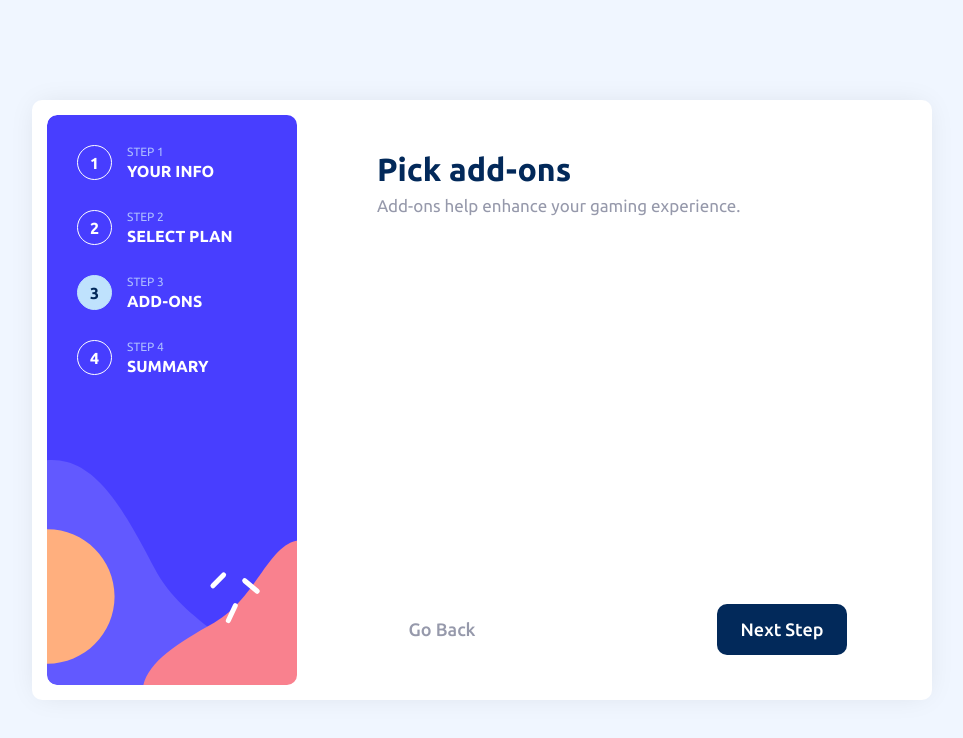
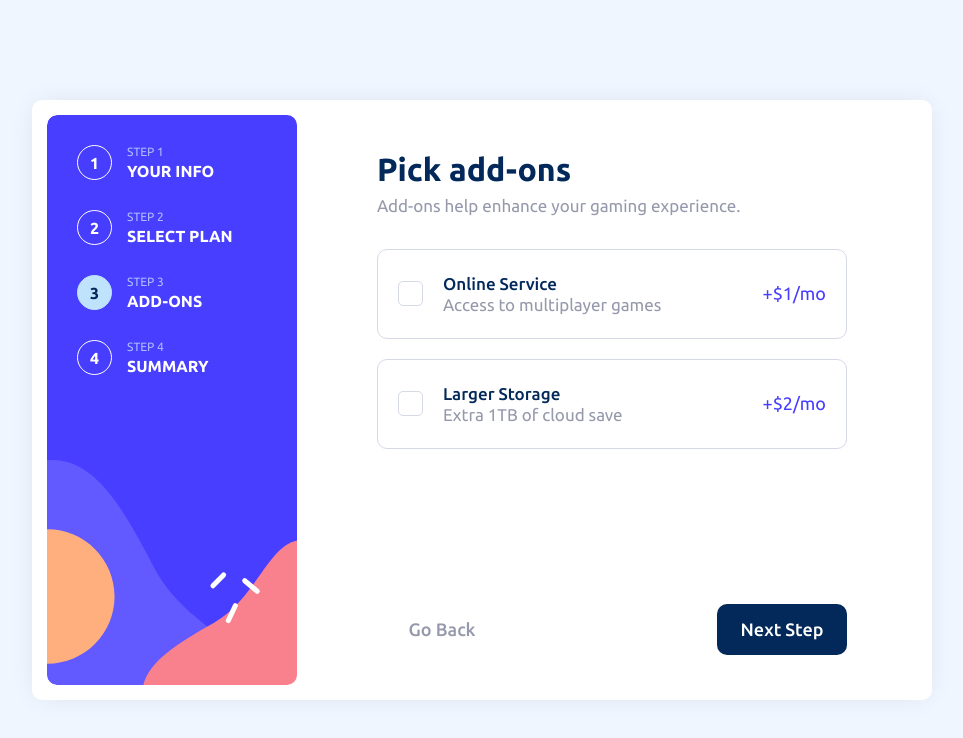
Before and after one commit to designer-carlyn/multi-step-form, a Next.js app: page / in a window 1280 px wide. Shown: the top 738 px of the page, without its empty margins (158-1121 px from the left). Built offline with nearby package versions, Linux system fonts and the light colour scheme.

Commit message:
pick add ons

```diff
--- a/components/add-ons.js
+++ b/components/add-ons.js
@@ -1,13 +1,72 @@
-import React from "react";
+import React, { useState } from "react";
 
 const AddOns = () => {
+  const [addOns, setAddOns] = useState([]);
+
+  function handleChange(event) {
+    let value = event.target.value;
+    let name = event.target.name;
+    let isChecked = event.target.checked;
+    var updateAddOns = [...addOns];
+
+    if (isChecked) {
+      updateAddOns = [
+        ...addOns,
+        {
+          name: name,
+        },
+      ];
+    } else {
+      updateAddOns.splice(addOns.indexOf(name), 1);
+    }
+
+    setAddOns(updateAddOns);
+  }
+
   return (
     <div className="add-ons card">
       <div className="card-header">
         <h1>Pick add-ons</h1>
         <p>Add-ons help enhance your gaming experience.</p>
       </div>
-      <div className="card-content"></div>
+      <div className="card-content">
+        <div className="add-ons__wrapper">
+          <div className="add-ons__wrapper-item">
+            <input
+              type="checkbox"
+              value="1"
+              name="Online Service"
+              onChange={handleChange}
+            />
+            <div className="checkbox-content">
+              <div className="item-checkbox"></div>
+              <div className="item-context">
+                <p>Online Service</p>
+                <p>Access to multiplayer games</p>
+              </div>
+              <div className="item-price">+$1/mo</div>
+            </div>
+          </div>
+        </div>
+        <div className="add-ons__wrapper">
+          <div className="add-ons__wrapper-item">
+            <input
+              type="checkbox"
+              value="2"
+              name="Larger Storage"
+              onChange={handleChange}
+            />
+            <div className="checkbox-content">
+              <div className="item-checkbox"></div>
+              <div className="item-context">
+                <p>Larger Storage</p>
+                <p>Extra 1TB of cloud save</p>
+              </div>
+              <div className="item-price">+$2/mo</div>
+            </div>
+          </div>
+        </div>
+      </div>
       <div className="card-bottom">
         <button className="btn btn-back">Go Back</button>
         <button className="btn btn-next">Next Step</button>
--- a/styles/components/add-ons.scss
+++ b/styles/components/add-ons.scss
@@ -1,4 +1,89 @@
 .add-ons {
+
+  &__wrapper {
+    &-item {
+      position: relative;
+      margin-bottom: 20px;
+
+      input {
+        position: absolute;
+        width: 100%;
+        height: 100%;
+        cursor: pointer;
+        opacity: 0;
+      }
+
+      input:checked ~ .checkbox-content {
+        border-color: var(--purplish-blue);
+        background-color: var(--alabster);
+      }
+
+      input:hover ~ .checkbox-content {
+        border-color: var(--purplish-blue);
+        background-color: var(--alabster);
+      }
+
+      input:checked ~ .checkbox-content .item-checkbox {
+        border-color: var(--purplish-blue);
+        background-color: var(--purplish-blue);
+      }
+
+      input:checked ~ .checkbox-content .item-checkbox:after {
+        display: block;
+      }
+
+      .checkbox-content {
+        padding: 25px 20px;
+        border-radius: 10px;
+        border: 1px solid var(--light-gray);
+        display: flex;
+        align-items: center;
+        grid-gap: 20px;
+
+        .item-checkbox {
+          width: 25px;
+          height: 25px;
+          border-radius: 5px;
+          border: 1px solid var(--light-gray);
+          position: relative;
+
+          &:after {
+            left: 8px;
+            top: 3px;
+            width: 8px;
+            height: 14px;
+            border: solid var(--white);
+            border-width: 0 4px 4px 0;
+            transform: rotate(45deg);
+            content: "";
+            position: absolute;
+            display: none;
+          }
+        }
+
+        .item-context {
+          margin-right: auto;
+          p:first-child {
+            color: var(--marine-blue);
+            font-weight: 500;
+            margin-bottom: 4px;
+          }
+
+          p {
+            line-height: 1;
+            font-size: 17px;
+            color: var(--cool-gray);
+          }
+        }
+
+        .item-price {
+          color: var(--purplish-blue);
+          font-size: 18px;
+        }
+      }
+    }
+  }
+
   .card-bottom {
     display: flex;
     align-items: center;
```
